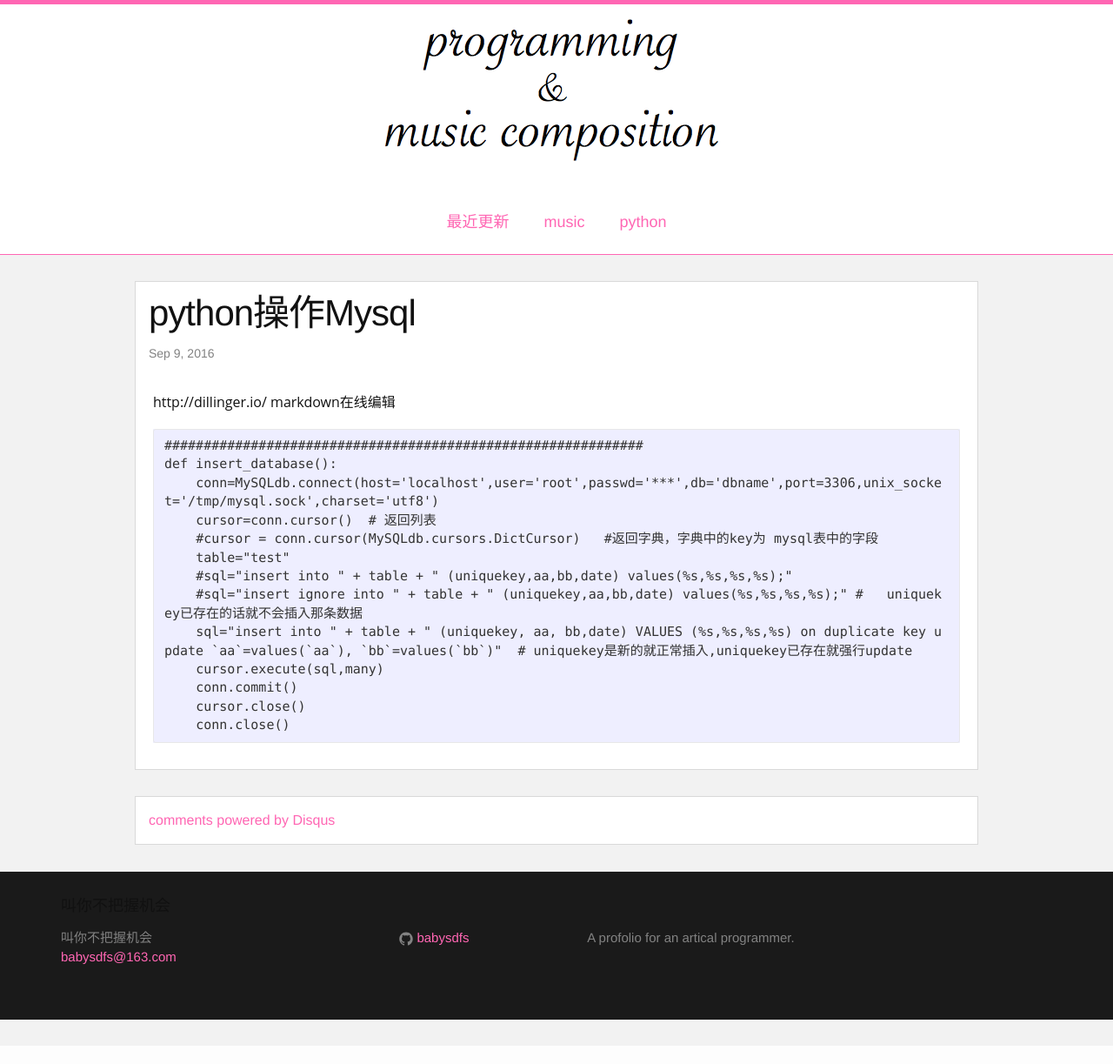
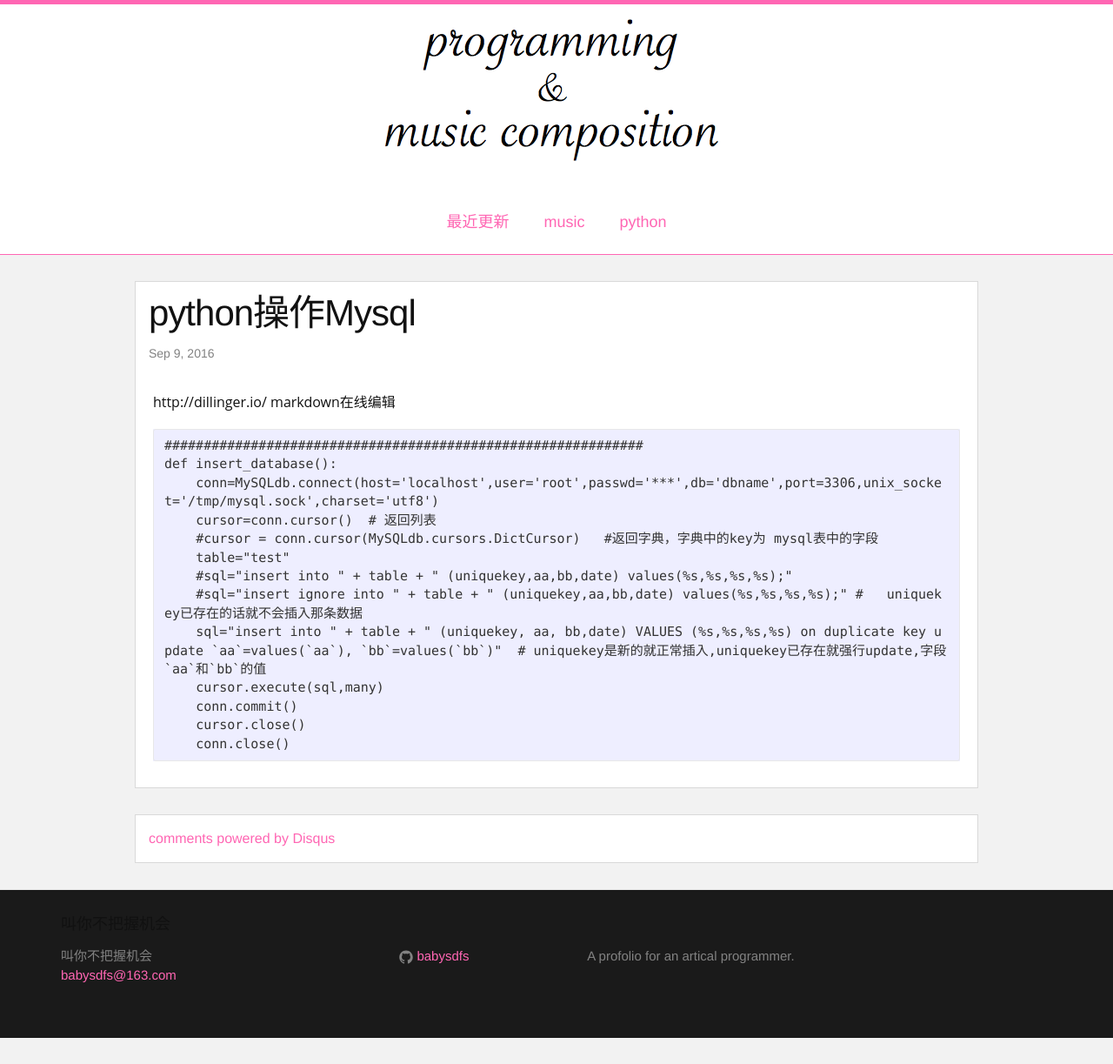
Before and after one commit to babysdfs/MyBlog, a Jekyll site: the page built from _posts/2016-09-09-python-operate-mysql.markdown, in a window 1280 px wide. Shown: the whole page at 87% size. Built offline with Jekyll 4.4.1, drawn with Linux system fonts in a browser that asks for light colours; nearby versions of some CDN libraries; comment, search, counter and statistics services are not loaded; before the commit the page ends 1202 px from its top, so only the background shows below that.

Commit message:
Update 2016-09-09-python-operate-mysql.markdown

```diff
--- a/_posts/2016-09-09-python-operate-mysql.markdown
+++ b/_posts/2016-09-09-python-operate-mysql.markdown
@@ -15,7 +15,7 @@ http://dillinger.io/    markdown在线编辑
         table="test"
         #sql="insert into " + table + " (uniquekey,aa,bb,date) values(%s,%s,%s,%s);"
         #sql="insert ignore into " + table + " (uniquekey,aa,bb,date) values(%s,%s,%s,%s);" #   uniquekey已存在的话就不会插入那条数据
-        sql="insert into " + table + " (uniquekey, aa, bb,date) VALUES (%s,%s,%s,%s) on duplicate key update `aa`=values(`aa`), `bb`=values(`bb`)"  # uniquekey是新的就正常插入,uniquekey已存在就强行update
+        sql="insert into " + table + " (uniquekey, aa, bb,date) VALUES (%s,%s,%s,%s) on duplicate key update `aa`=values(`aa`), `bb`=values(`bb`)"  # uniquekey是新的就正常插入,uniquekey已存在就强行update,字段 `aa`和`bb`的值
         cursor.execute(sql,many)
         conn.commit()
         cursor.close()
```
